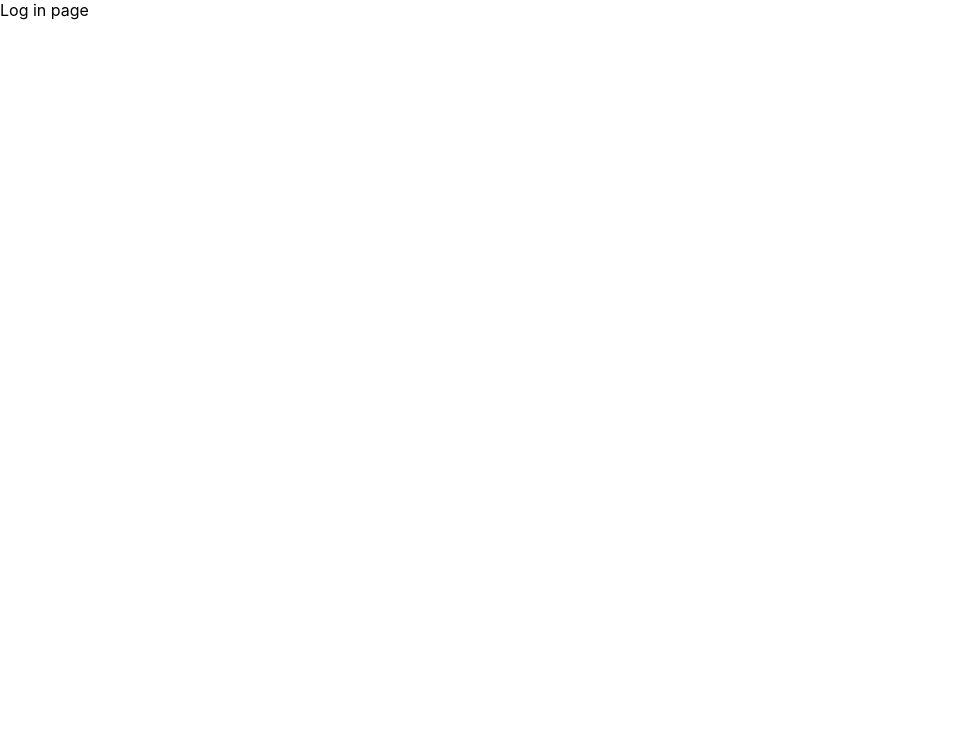
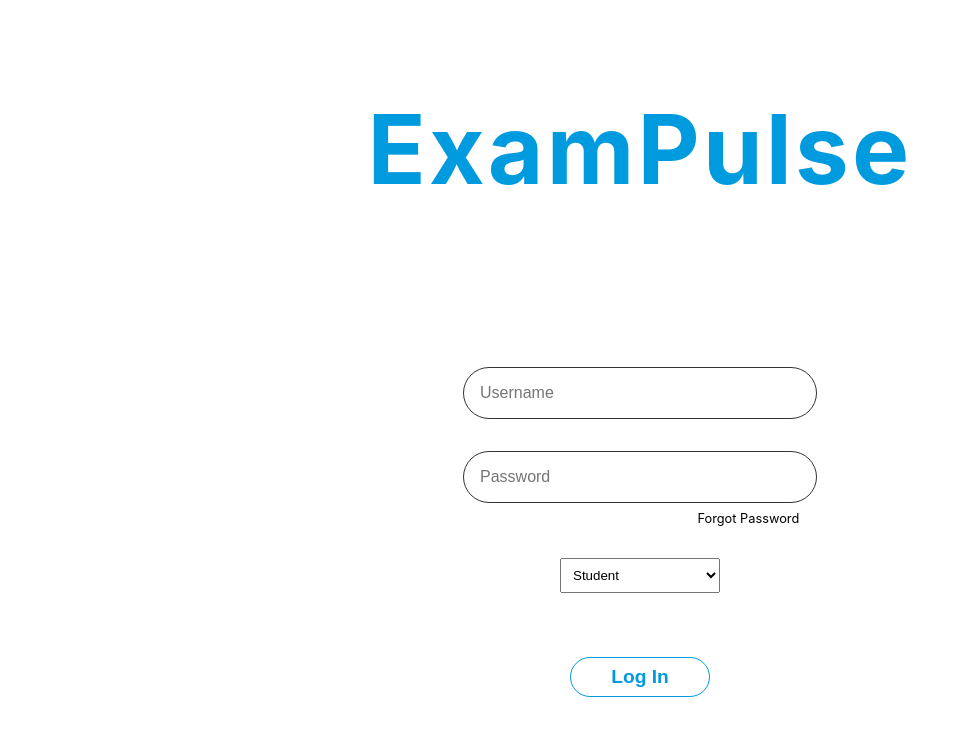
Before and after one commit to GnawedLeaves/fyp-secure-online-exam, a React (Create React App) app: page / in a window 1280 px wide. Shown: the top 736 px of the page, without its empty margins (0-968 px from the left). Built offline with nearby package versions, Linux system fonts and the light colour scheme.

Commit message:
added all the folders for components and some base files

```diff
--- a/public/index.html
+++ b/public/index.html
@@ -24,7 +24,15 @@
       work correctly both with client-side routing and a non-root public URL.
       Learn how to configure a non-root public URL by running `npm run build`.
     -->
-    <title>React App</title>
+
+    <link rel="preconnect" href="https://fonts.googleapis.com" />
+    <link rel="preconnect" href="https://fonts.gstatic.com" crossorigin />
+    <link
+      href="https://fonts.googleapis.com/css2?family=Inter:wght@100;200;300;400;500;600;700;800;900&display=swap"
+      rel="stylesheet"
+    />
+    <!-- font-family: 'Inter', sans-serif; -->
+    <title>Exam Pulse</title>
   </head>
   <body>
     <noscript>You need to enable JavaScript to run this app.</noscript>
--- a/src/App.css
+++ b/src/App.css
@@ -1,5 +1,6 @@
 .App {
   text-align: center;
+  font-family: 'Inter', sans-serif;
 }
 
 .App-logo {
@@ -32,6 +33,7 @@
   from {
     transform: rotate(0deg);
   }
+
   to {
     transform: rotate(360deg);
   }
--- a/src/App.js
+++ b/src/App.js
@@ -3,7 +3,7 @@ import "./App.css";
 import StudentHomepage from "./pages/student/StudentHomepage";
 import { BrowserRouter, Route, Routes } from "react-router-dom";
 import { Suspense } from "react";
-import Loginpage from "./pages/Loginpage";
+import Loginpage from "./pages/LoginPage";
 
 function App() {
   return (
@@ -11,7 +11,7 @@ function App() {
       <Suspense>
         <Routes>
           <Route path="/" element={<Loginpage />} />
-          <Route path="/studentHome" element={<StudentHomepage />} />
+          <Route path="/student" element={<StudentHomepage />} />
         </Routes>
       </Suspense>
     </BrowserRouter>
--- a/src/pages/Loginpage.js
+++ b/src/pages/Loginpage.js
@@ -1,7 +1,51 @@
 import React from "react";
+import {
+  DomainOption,
+  DomainSelect,
+  ForgotPassword,
+  LoginButton,
+  LoginPageContainer,
+  LoginPageFormContainer,
+  LoginPageLogo,
+  LoginPageLogoContainer,
+  LoginPageTitle,
+  LoginPasswordInput,
+  LoginUsernameInput,
+  PasswordInputContainer,
+} from "./PagesStyles";
+import { ThemeProvider } from "styled-components";
+import theme from "../theme";
+import { useNavigate } from "react-router-dom";
 
 const Loginpage = () => {
-  return <div> Log in page</div>;
+  const navigate = useNavigate();
+
+  const changePage = () => {
+    navigate("/student");
+  };
+  return (
+    <ThemeProvider theme={theme}>
+      <LoginPageContainer>
+        <LoginPageLogoContainer>
+          <LoginPageLogo></LoginPageLogo>
+          <LoginPageTitle>ExamPulse</LoginPageTitle>
+        </LoginPageLogoContainer>
+        <LoginPageFormContainer>
+          <LoginUsernameInput placeholder={"Username"} />
+          <PasswordInputContainer>
+            <LoginPasswordInput placeholder={"Password"} />
+            <ForgotPassword>Forgot Password</ForgotPassword>
+          </PasswordInputContainer>
+          <DomainSelect>
+            <DomainOption>Student</DomainOption>
+            <DomainOption>Teacher</DomainOption>
+            <DomainOption>Admin</DomainOption>
+          </DomainSelect>
+          <LoginButton onClick={changePage}>Log In</LoginButton>
+        </LoginPageFormContainer>
+      </LoginPageContainer>
+    </ThemeProvider>
+  );
 };
 
 export default Loginpage;
--- /dev/null
+++ b/src/pages/PagesStyles.js
@@ -0,0 +1,76 @@
+import styled from "styled-components";
+
+export const LoginPageContainer = styled.div`
+  width: 100vw;
+  height: 100vh;
+  display: flex;
+  flex-direction: column;
+  align-items: center;
+  justify-content: center;
+`;
+export const LoginPageLogoContainer = styled.div`
+  margin: 5rem 0;
+`;
+export const LoginPageLogo = styled.img``;
+export const LoginPageTitle = styled.div`
+  font-size: 6rem;
+  font-weight: 700;
+  letter-spacing: 0.2rem;
+  color: ${(props) => props.theme.primary};
+`;
+
+export const LoginPageFormContainer = styled.div`
+  margin: 5rem 0;
+  display: flex;
+  flex-direction: column;
+  align-items: center;
+  justify-content: center;
+  gap: 2rem;
+  position: relative;
+`;
+export const LoginUsernameInput = styled.input`
+  width: 20rem;
+  padding: 1rem 1rem;
+  border-radius: 15rem;
+  border: 1px solid ${(props) => props.theme.text};
+  font-size: 1rem;
+`;
+
+export const PasswordInputContainer = styled.div``;
+export const LoginPasswordInput = styled(LoginUsernameInput)``;
+export const DomainSelect = styled.select`
+  width: 10rem;
+  padding: 0.5rem 0.5rem;
+`;
+
+export const ForgotPassword = styled.div`
+  font-size: 0.8rem;
+  text-align: right;
+  width: 100%;
+  column-gap: 0;
+  row-gap: 0;
+  margin-top: 0.5rem;
+  width: 95%;
+  cursor: pointer;
+  &:hover {
+    text-decoration: underline;
+  }
+`;
+export const DomainOption = styled.option``;
+export const LoginButton = styled.button`
+  margin: 2rem 0;
+  padding: 0.5rem 2.5rem;
+  font-size: 1.2rem;
+  font-weight: 600;
+  border-radius: 15rem;
+  border: 1px solid ${(props) => props.theme.primary};
+  color: ${(props) => props.theme.primary};
+  background-color: ${(props) => props.theme.white};
+  cursor: pointer;
+  transition: all 0.2s ease-in-out;
+
+  &:hover {
+    background-color: ${(props) => props.theme.primary};
+    color: ${(props) => props.theme.white};
+  }
+`;
--- a/src/pages/student/StudentHomepage.js
+++ b/src/pages/student/StudentHomepage.js
@@ -1,7 +1,7 @@
 import React from "react";
 
 const StudentHomepage = () => {
-  return <div>hi</div>;
+  return <div>StudentHomepage</div>;
 };
 
 export default StudentHomepage;
--- /dev/null
+++ b/src/theme.js
@@ -0,0 +1,8 @@
+const theme = {
+  primary: "#009ADF",
+  white: "#FFFFFF",
+  text: "#333333",
+  font: "Inter, sans-serif",
+};
+
+export default theme;
```
Also changed, not shown: src/components/Navbar/NavbarStyles.js (added, +11 -0 lines), src/components/Navbar/StudentNavbar.js (added, +14 -0 lines).
